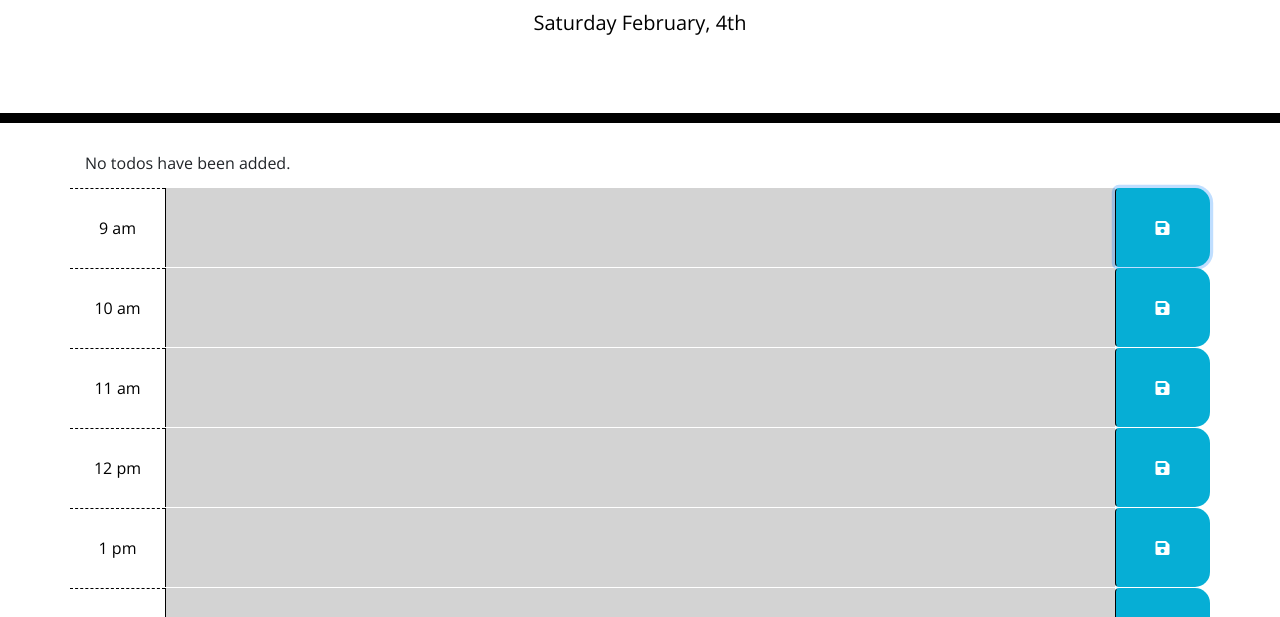
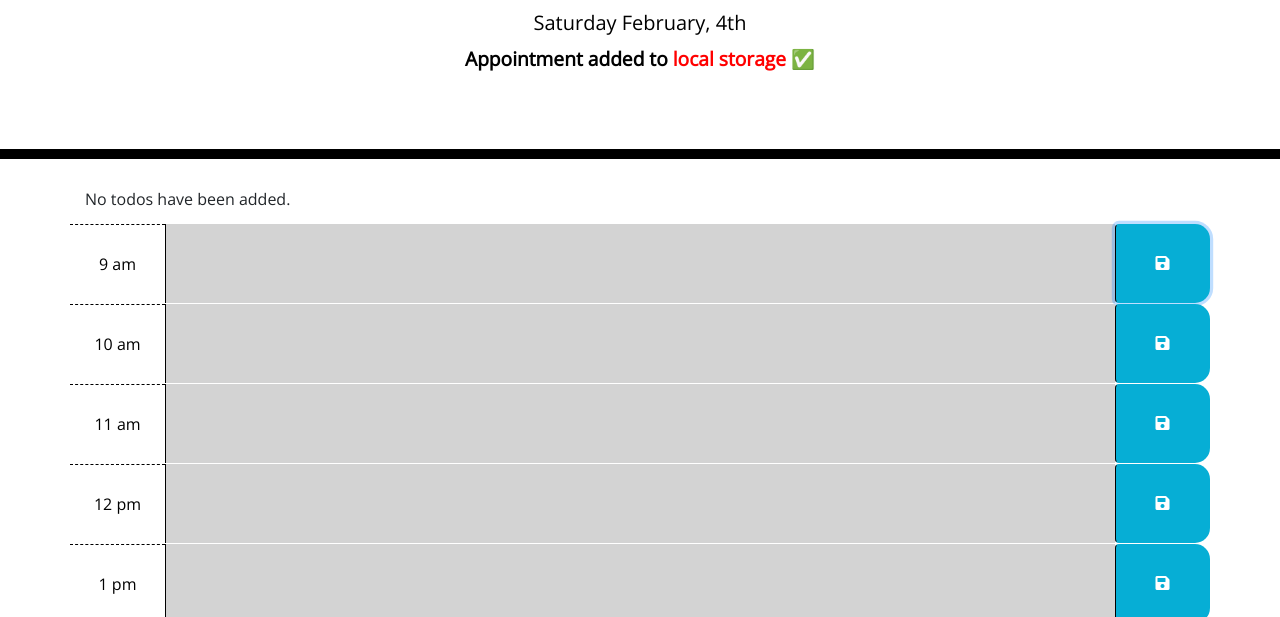
Before and after one commit to shirleyama/Daily-Planner-App, a plain HTML site: page index.html in a window 1280 px wide. Both pictures are taken after a click on the button 1162 px from the left and 408 px from the top of the page. Shown: the part 181-798 px from the top of the page. Drawn offline with nearby package versions, Linux system fonts and the light colour scheme.

Commit message:
updated button add, added message and screenshot

```diff
--- a/assets/css/style.css
+++ b/assets/css/style.css
@@ -9,6 +9,15 @@ body {
   display: flex;
   margin: 0;
   padding: 0;
+}
+
+.message {
+  font-weight: bold;
+  font-size: 1.2em;
+}
+
+.message span {
+  color: red;
 }
 
 textarea {
--- a/assets/js/script.js
+++ b/assets/js/script.js
@@ -1,37 +1,33 @@
+var timeBlocks = document.querySelector(".container");
+var showMsg = document.querySelector(".message");
 var eventHour = document.querySelector(".hour");
 var eventInput = document.querySelector("textarea");
-var timeBlocks = document.querySelector(".container");
 var toDay = document.querySelector("#currentDay");
-var saveButton = document.querySelector(".saveBtn");
+
 toDay.innerHTML = moment().format("dddd MMMM, Do");
 
 // Save button function
 function saveTodos(todoText) {
-  console.log("Save button clicked");
-  console.log("Todo text: " + todoText);
   // Save todo text to local storage
   var todos = getTodos();
   todos.push(todoText);
   localStorage.setItem("todos", JSON.stringify(todos));
-  console.log(localStorage.getItem("todos"));
   eventInput.value = "";
   displayTodos();
 }
 
+//Gets the todos from local storage and if none returns an empty array
 function getTodos() {
-  console.log("get todos");
-  //checks local storage for todos and if none returns an empty array
+  console.log("get todos if any");
   return JSON.parse(localStorage.getItem("todos")) || [];
 }
 
 function displayTodos() {
   var todos = getTodos();
   timeBlocks.innerHTML = "";
-
   if (!todos.length) {
     timeBlocks.innerHTML = "<p>No todos have been added.</p>";
   }
-
   var currentTime = moment().format("HH");
   var currentHour = 9;
   for (var i = 0; i <= 8; i++) {
@@ -62,11 +58,26 @@ function displayTodos() {
     currentHour++;
   }
   var textAreas = document.querySelectorAll(".description");
-  textAreas.forEach(function (textArea, index) {
-    textArea.addEventListener("blur", function (event) {
+  // textAreas.forEach(function (textArea, index) {
+  //   textArea.addEventListener("change", function (event) {
+  //     var todos = getTodos();
+  //     todos[index] = event.target.value;
+  //     localStorage.setItem("todos", JSON.stringify(todos));
+  //   });
+  // });
+  var saveButtons = document.querySelectorAll(".saveBtn");
+  saveButtons.forEach(function (button, index) {
+    button.addEventListener("click", function (event) {
       var todos = getTodos();
-      todos[index] = event.target.value;
+      todos[index] = textAreas[index].value;
       localStorage.setItem("todos", JSON.stringify(todos));
+      if (todos.length) {
+        showMsg.innerHTML =
+          "<p>Appointment added to <span>local storage</span>	&#9989;</p>";
+        setTimeout(function () {
+          showMsg.innerHTML = "";
+        }, 5000); // the message will disappear after 5000 milliseconds (5 seconds)
+      }
     });
   });
 }
--- a/index.html
+++ b/index.html
@@ -27,8 +27,12 @@
       <h1 class="display-3">Work Day Scheduler</h1>
       <p class="lead">A simple calendar app for scheduling your work day</p>
       <p id="currentDay" class="lead"></p>
+      <div class ='message'></div>
     </header>
+
     <div class="container">
+
+
       <!-- Timeblocks go here -->
 
     <div class="row time-block">
```
Also changed, not shown: assets/images/daily-planner-screenshot.jpg (added), 1 other file.
